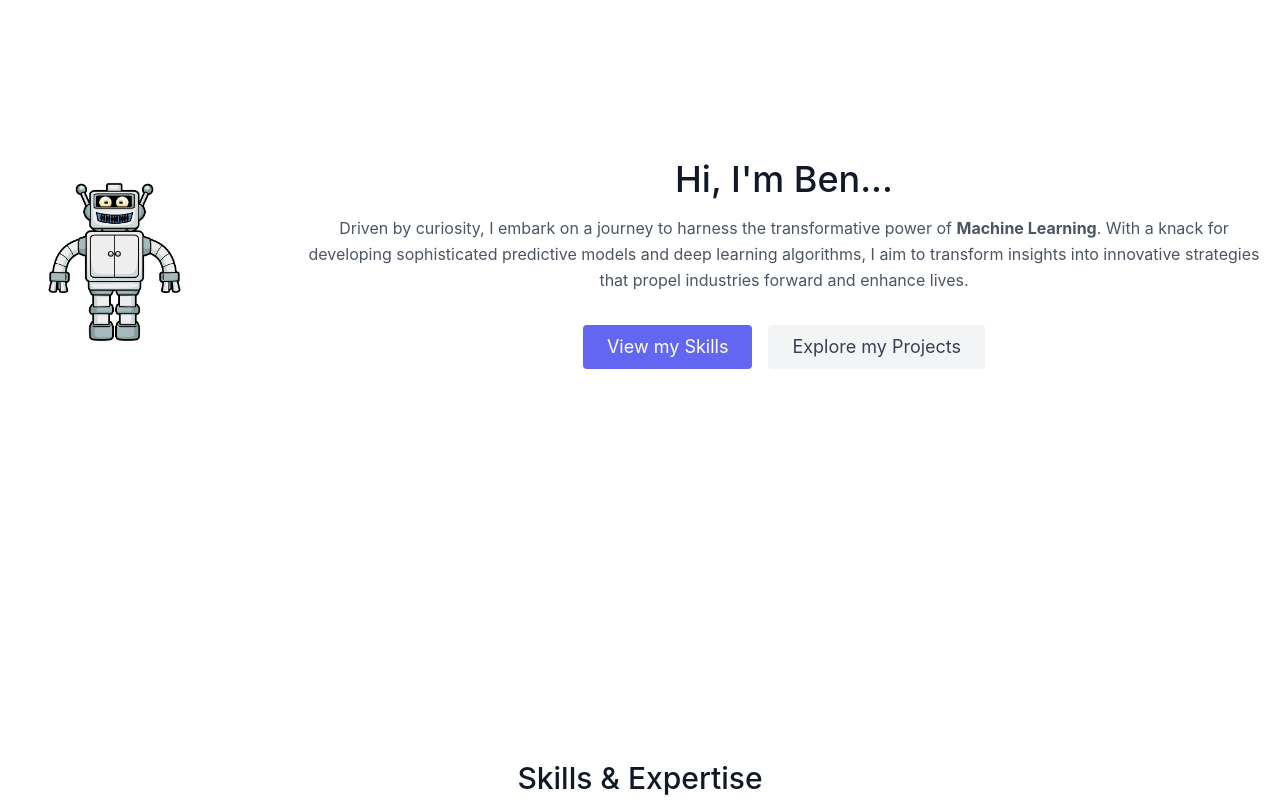
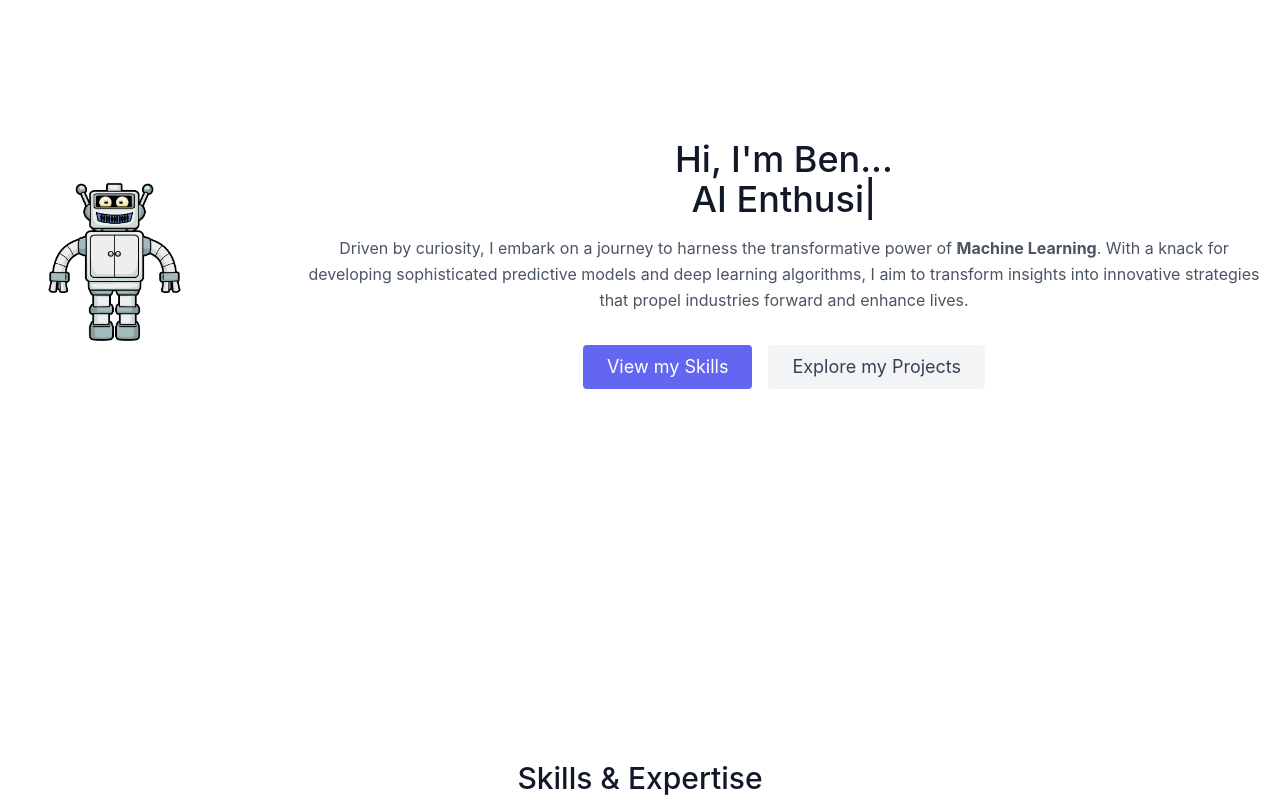
Before and after one commit to benjamin-hutchings/portfolio-website, a React (Create React App) app: page / in a window 1280 px wide. Shown: the part 1000-1800 px from the top of the page. Built offline with nearby package versions, Linux system fonts and the light colour scheme.

Commit message:
Update About.jsx

```diff
--- a/src/components/About.jsx
+++ b/src/components/About.jsx
@@ -1,6 +1,7 @@
 import React from "react";
 import { motion, useAnimation } from "framer-motion";
 import { useInView } from "react-intersection-observer";
+import { ReactTyped } from 'react-typed';
 
 const About = () => {
   const controls = useAnimation();
@@ -22,6 +23,16 @@ const About = () => {
     visible: { opacity: 1, y: 0, transition: { duration: 0.8 } },
   };
 
+  // Define the job roles you want to cycle through
+  const jobRoles = [
+    "Machine Learning Engineer",
+    "Deep Learning Researcher",
+    "AI Enthusiast",
+    "Skier",
+    "Surfer",
+    "Crossfitter",
+  ];
+
   return (
     <section
       id="about"
@@ -34,8 +45,6 @@ const About = () => {
         animate={controls}
         variants={variants}
       >
-        {/* Profile Image or Illustration */}
-        {/* Ensure you add an alt attribute for accessibility */}
         <motion.img
           src={`${process.env.PUBLIC_URL}/img/profile-pic.png`}
           alt="Profile Picture"
@@ -44,22 +53,22 @@ const About = () => {
         />
         <motion.div className="md:ml-24 text-center">
           <h1 className="title-font sm:text-4xl text-3xl mb-4 font-medium text-gray-900">
-            Hi, I'm Ben...
+            Hi, I'm Ben... <br/>
+            {/* Typed component for job roles animation */}
+            <ReactTyped
+              strings={jobRoles}
+              typeSpeed={40}
+              backSpeed={20}
+              loop
+            />
           </h1>
-
           <p className="mb-8 leading-relaxed">
-            Driven by curiosity, I embark on a journey to harness the
-            transformative power of <strong>Machine Learning</strong>. With a
-            knack for developing sophisticated predictive models and deep
-            learning algorithms, I aim to transform insights into innovative
-            strategies that propel industries forward and enhance lives.
+            Driven by curiosity, I embark on a journey to harness the transformative power of <strong>Machine Learning</strong>. With a knack for developing sophisticated predictive models and deep learning algorithms, I aim to transform insights into innovative strategies that propel industries forward and enhance lives.
           </p>
-          {/* Call-to-action Buttons */}
           <motion.div
             className="flex justify-center md:justify-center gap-4"
             variants={variants}
           >
-            {/* Consider adding icons to these buttons for visual appeal */}
             <a
               href="#skills"
               className="inline-flex text-white bg-indigo-500 border-0 py-2 px-6 focus:outline-none hover:bg-indigo-600 rounded text-lg transition duration-300 ease-in-out transform hover:-translate-y-1 hover:shadow-lg"
@@ -72,7 +81,6 @@ const About = () => {
             >
               Explore my Projects
             </a>
-
           </motion.div>
         </motion.div>
       </motion.div>
```
